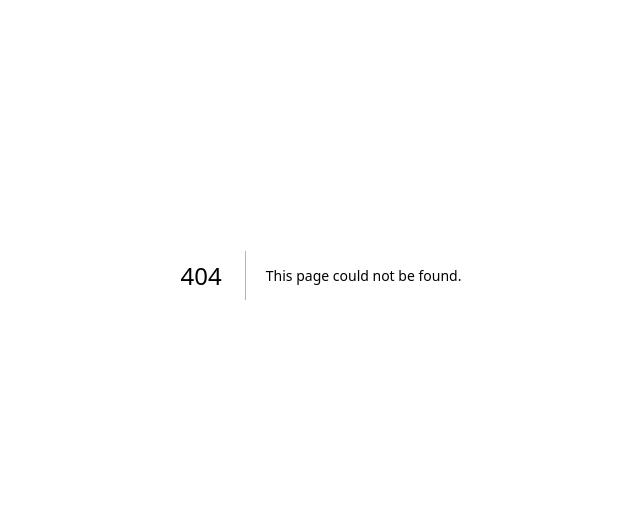
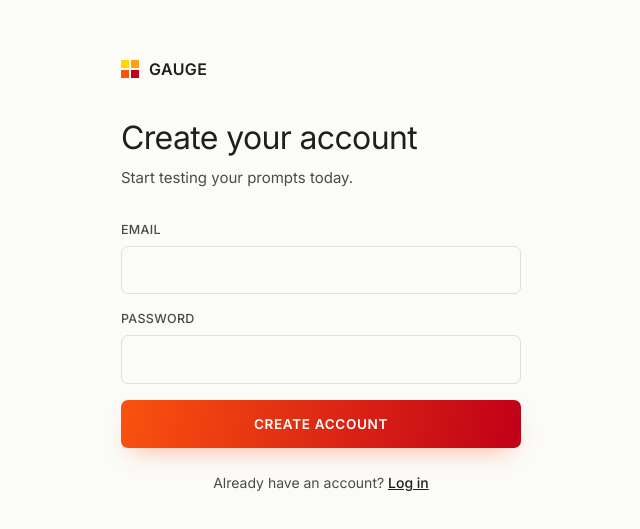
Before and after one commit to AmanSingh-404/Gauge, a Next.js app in the folder frontend/: page /signup in a window 1280 px wide. Before the commit this address had no page. Shown: the part 125-654 px from the top of the page, without its empty margins (319-959 px from the left). Built offline with nearby package versions, Linux system fonts and the light colour scheme; no server answers.

Commit message:
feat: add signup page, wired to backend /auth/signup

```diff
--- /dev/null
+++ b/frontend/src/app/signup/page.tsx
@@ -0,0 +1,113 @@
+"use client";
+
+import { useState } from "react";
+import Link from "next/link";
+import { useRouter } from "next/navigation";
+import { apiFetch } from "@/lib/api";
+
+export default function SignupPage() {
+  const router = useRouter();
+  const [email, setEmail] = useState("");
+  const [password, setPassword] = useState("");
+  const [error, setError] = useState<string | null>(null);
+  const [loading, setLoading] = useState(false);
+
+  async function handleSubmit(e: React.FormEvent) {
+    e.preventDefault();
+    setError(null);
+    setLoading(true);
+    try {
+      await apiFetch("/auth/signup", {
+        method: "POST",
+        body: { email, password },
+      });
+      router.push("/login?verified=pending");
+    } catch (err) {
+      setError(err instanceof Error ? err.message : "Signup failed.");
+    } finally {
+      setLoading(false);
+    }
+  }
+
+  return (
+    <div className="flex min-h-screen items-center justify-center px-6">
+      <div className="w-full max-w-[400px]">
+        <Link href="/" className="mb-10 flex items-center gap-2.5 text-[16px] font-semibold uppercase tracking-wide">
+          <BlockMark />
+          Gauge
+        </Link>
+
+        <h1 className="text-[32px] leading-[1.04] tracking-[-0.02em]">Create your account</h1>
+        <p className="mt-3 text-[15px]" style={{ color: "var(--ink-2)" }}>
+          Start testing your prompts today.
+        </p>
+
+        <form onSubmit={handleSubmit} className="mt-8 space-y-4">
+          <div>
+            <label className="mb-1.5 block text-[12.5px] font-medium uppercase tracking-wide" style={{ color: "var(--ink-2)" }}>
+              Email
+            </label>
+            <input
+              type="email"
+              required
+              value={email}
+              onChange={(e) => setEmail(e.target.value)}
+              className="w-full rounded-[7px] border px-3.5 py-3 text-[15px] outline-none focus:border-[var(--orange)]"
+              style={{ borderColor: "var(--line)" }}
+            />
+          </div>
+          <div>
+            <label className="mb-1.5 block text-[12.5px] font-medium uppercase tracking-wide" style={{ color: "var(--ink-2)" }}>
+              Password
+            </label>
+            <input
+              type="password"
+              required
+              minLength={8}
+              value={password}
+              onChange={(e) => setPassword(e.target.value)}
+              className="w-full rounded-[7px] border px-3.5 py-3 text-[15px] outline-none focus:border-[var(--orange)]"
+              style={{ borderColor: "var(--line)" }}
+            />
+          </div>
+
+          {error && (
+            <p className="text-[13.5px]" style={{ color: "var(--red)" }}>
+              {error}
+            </p>
+          )}
+
+          <button
+            type="submit"
+            disabled={loading}
+            className="w-full rounded-[7px] px-6 py-3.5 text-[13.5px] font-semibold uppercase tracking-wider text-white disabled:opacity-60"
+            style={{
+              background: "linear-gradient(100deg, var(--orange), var(--red))",
+              boxShadow: "0 10px 26px -12px rgba(250,82,15,0.55)",
+            }}
+          >
+            {loading ? "Creating account..." : "Create account"}
+          </button>
+        </form>
+
+        <p className="mt-6 text-center text-[14px]" style={{ color: "var(--ink-2)" }}>
+          Already have an account?{" "}
+          <Link href="/login" className="font-medium underline" style={{ color: "var(--ink)" }}>
+            Log in
+          </Link>
+        </p>
+      </div>
+    </div>
+  );
+}
+
+function BlockMark() {
+  return (
+    <span className="grid h-[18px] w-[18px] shrink-0 grid-cols-2 gap-[2px]">
+      <span style={{ background: "var(--yellow)" }} />
+      <span style={{ background: "var(--amber)" }} />
+      <span style={{ background: "var(--orange)" }} />
+      <span style={{ background: "var(--red)" }} />
+    </span>
+  );
+}
```
